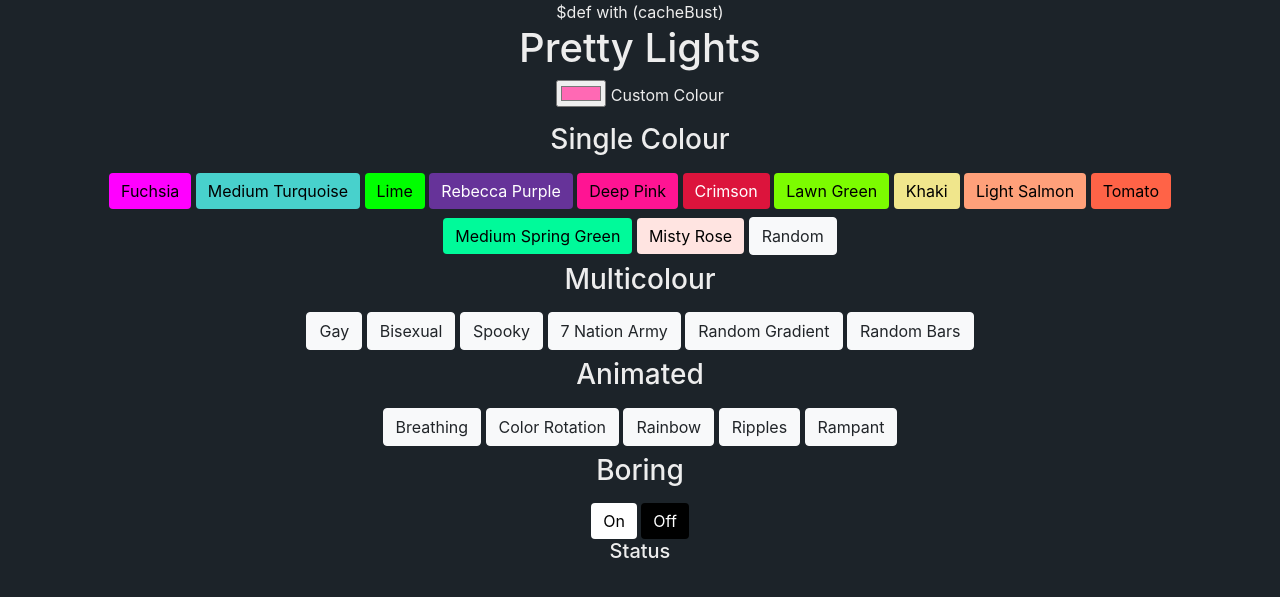
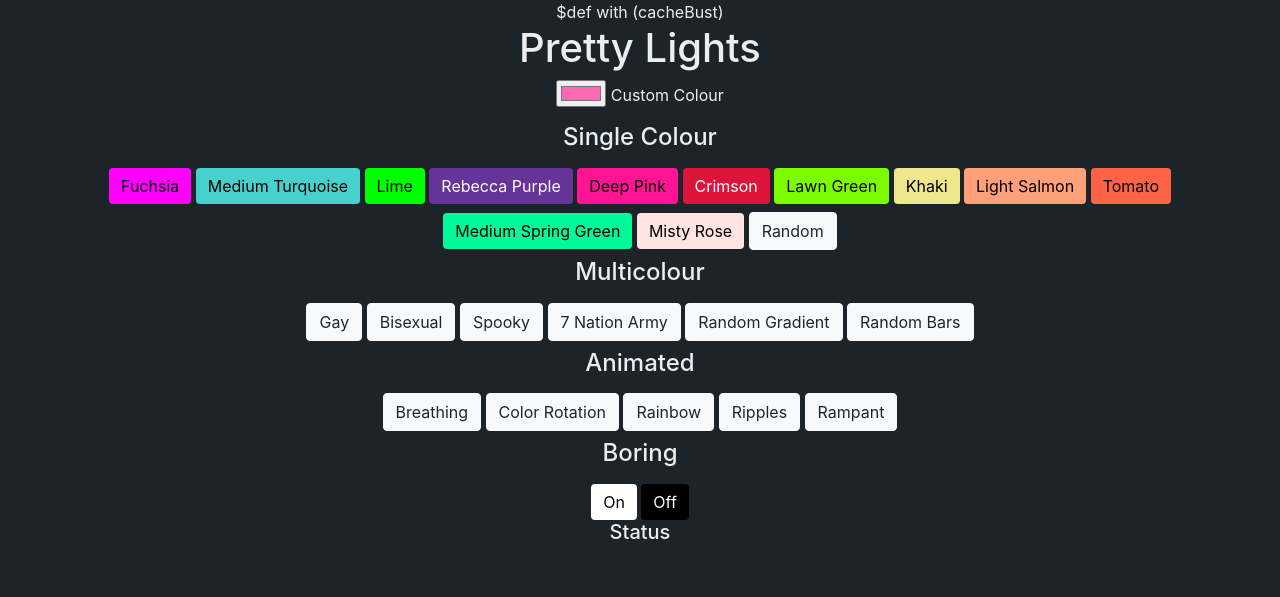
Before and after one commit to kittsville/pretty-lights, a Python web app: template templates/homepage.html in a window 1280 px wide. Shown: the top 597 px of the page. Run offline with Jinja, Linux system fonts and the light colour scheme; the template is opened without the code that fills it, so the values that code supplies are empty.

Commit message:
Reduce header size

```diff
--- a/static/styles.css
+++ b/static/styles.css
@@ -8,7 +8,7 @@ button {
   margin-top: .5rem;
 }
 
-h3 {
+h4 {
   margin-top: .5rem;
 }
 
--- a/templates/homepage.html
+++ b/templates/homepage.html
@@ -19,7 +19,7 @@ $def with (cacheBust)
       </div>
 
       <div id="single-colors">
-        <h3>Single Colour</h3>
+        <h4>Single Colour</h4>
         <button type="button" class="btn btn-light" colors="Fuchsia">Fuchsia</button>
         <button type="button" class="btn btn-light" colors="MediumTurquoise">Medium Turquoise</button>
         <button type="button" class="btn btn-light" colors="Lime">Lime</button>
@@ -36,7 +36,7 @@ $def with (cacheBust)
       </div>
 
       <div id="bar-colors">
-        <h3>Multicolour</h3>
+        <h4>Multicolour</h4>
         <button type="button" class="btn btn-light" colors="#E40303,#FF8C00,#FFED00,#008026,#004DFF,#750787">Gay</button>
         <button type="button" class="btn btn-light" colors="#0055ff,#ff82f7,#ff0285">Bisexual</button>
         <button type="button" class="btn btn-light" colors="#ff3c00,#ee00ff" multiplier="2">Spooky</button>
@@ -46,7 +46,7 @@ $def with (cacheBust)
       </div>
 
       <div id="animated">
-        <h3>Animated</h3>
+        <h4>Animated</h4>
         <button type="button" class="btn btn-light" animation="breathing">Breathing</button>
         <button type="button" class="btn btn-light" animation="color-rotation">Color Rotation</button>
         <button type="button" class="btn btn-light" animation="rainbow">Rainbow</button>
@@ -55,7 +55,7 @@ $def with (cacheBust)
       </div>
 
       <div>
-        <h3>Boring</h3>
+        <h4>Boring</h4>
         <button type="button" class="btn btn-light" colors="white">On</button>
         <button type="button" class="btn btn-light" colors="black">Off</button>
       </div>
```
